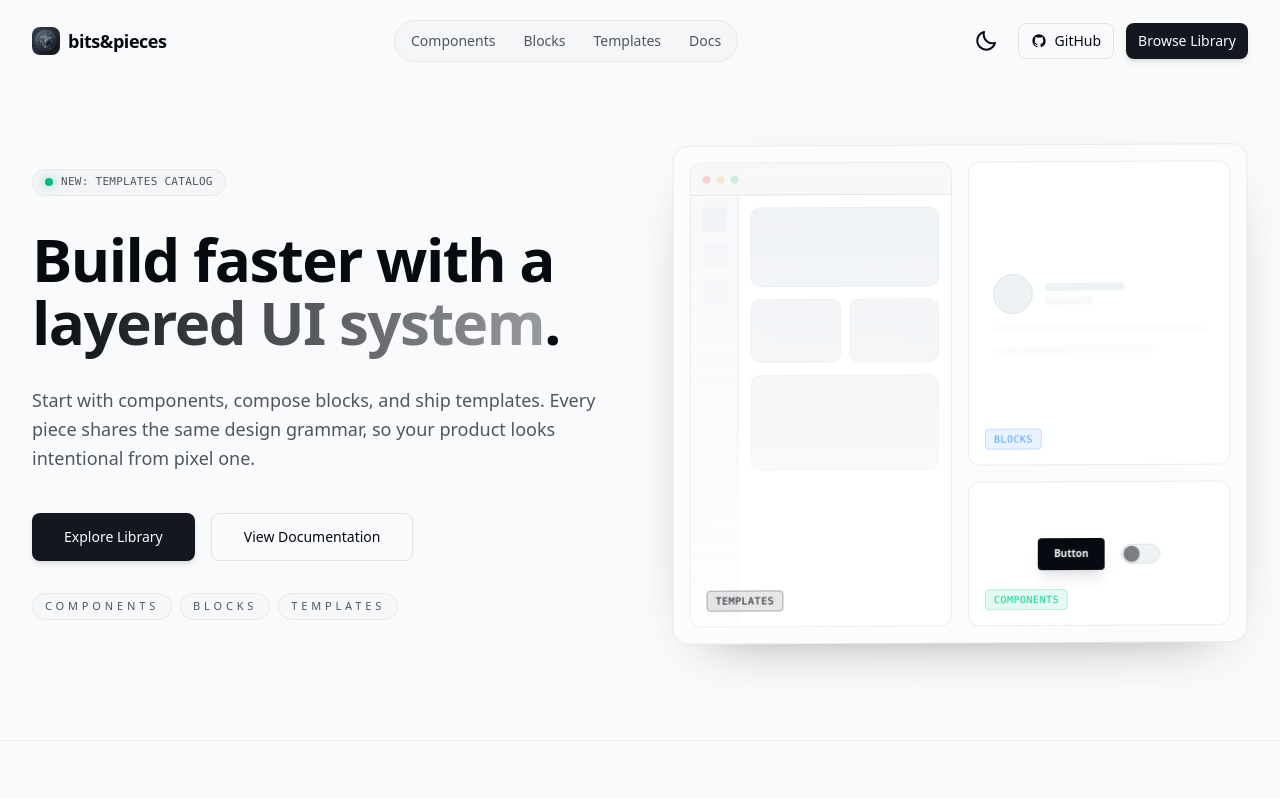
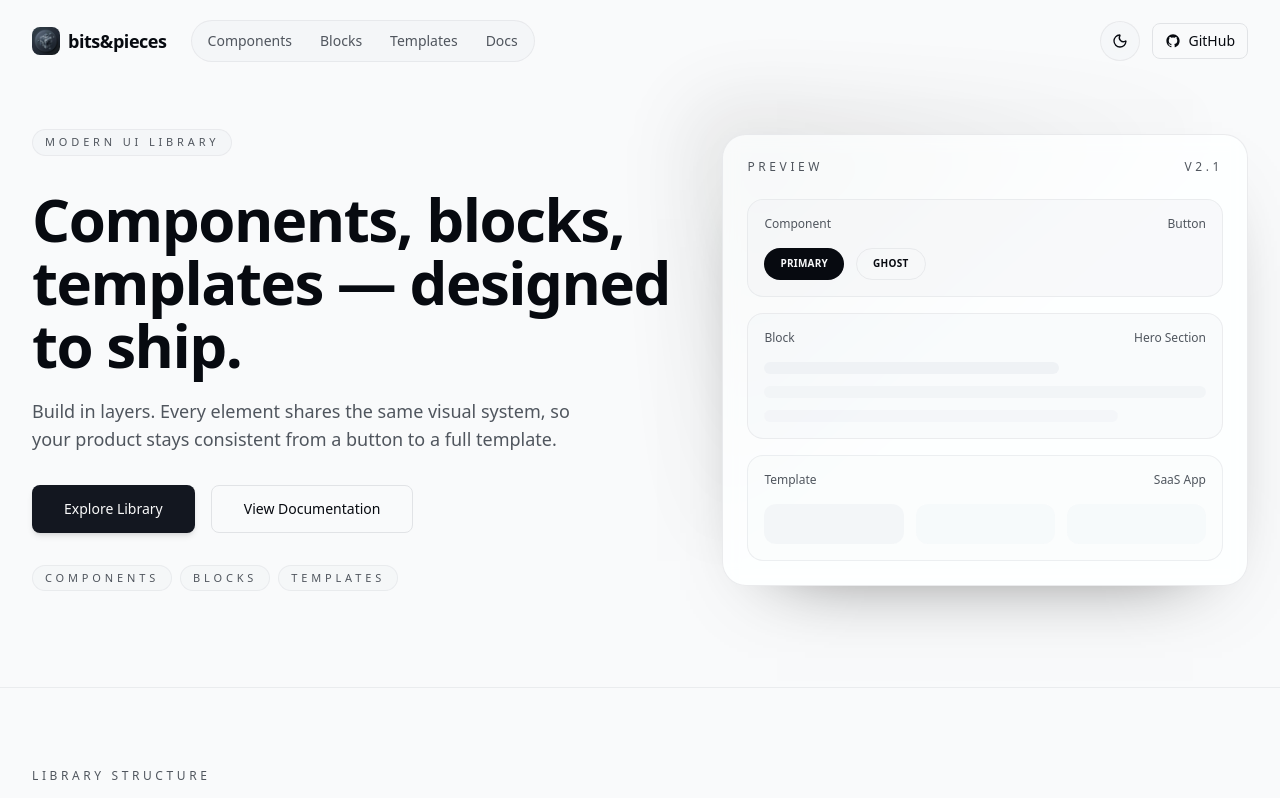
Before and after one commit to itstheanurag/bitsandpieces, a Next.js app: page / in a window 1280 px wide. Shown: the top 798 px of the page. Built offline with nearby package versions, Linux system fonts and the light colour scheme.

Commit message:
some changes

```diff
--- a/app/globals.css
+++ b/app/globals.css
@@ -174,6 +174,24 @@
   }
 }
 
+/* View transition theming */
+html {
+  view-transition-name: root;
+}
+
+::view-transition-old(root),
+::view-transition-new(root) {
+  animation: none;
+  mix-blend-mode: normal;
+}
+
+@media (prefers-reduced-motion: reduce) {
+  ::view-transition-old(root),
+  ::view-transition-new(root) {
+    animation: none;
+  }
+}
+
 /* ===============================================
    NEXTRA THEME OVERRIDES - Forge UI Style
    =============================================== */
@@ -232,21 +250,46 @@ html.dark .nextra-sidebar-container {
   margin-bottom: 0.5rem;
 }
 
+/* Flatten nested sidebar lists */
+.nextra-sidebar-container ul,
+.nextra-sidebar-container ul ul {
+  margin-left: 0 !important;
+  padding-left: 0 !important;
+}
+
+.nextra-sidebar-container li {
+  margin-left: 0 !important;
+  padding-left: 0 !important;
+}
+
 /* Sidebar links */
 .nextra-sidebar-container a {
   font-size: 0.8125rem;
   padding: 0.375rem 0.75rem;
   border-radius: 0.375rem;
   transition: all 0.15s ease;
+  color: rgba(0, 0, 0, 0.7);
 }
 
 html.dark .nextra-sidebar-container a {
   color: rgba(255, 255, 255, 0.7);
 }
 
+.nextra-sidebar-container a:hover {
+  color: rgba(0, 0, 0, 0.95);
+  background: color-mix(in srgb, var(--muted) 70%, transparent);
+}
+
 html.dark .nextra-sidebar-container a:hover {
   color: #fff;
   background: rgba(255, 255, 255, 0.05);
+}
+
+.nextra-sidebar-container a[data-active="true"],
+.nextra-sidebar-container a.active {
+  color: rgba(0, 0, 0, 0.95);
+  background: color-mix(in srgb, var(--accent) 70%, transparent);
+  font-weight: 500;
 }
 
 html.dark .nextra-sidebar-container a[data-active="true"],
--- a/components/docs/docs-navbar.tsx
+++ b/components/docs/docs-navbar.tsx
@@ -1,48 +1,63 @@
 "use client";
 
-import { useTheme } from "next-themes";
 import Image from "next/image";
 import Link from "next/link";
 import { FiGithub } from "react-icons/fi";
+import { Search } from "nextra/components";
 import { ThemeToggle } from "../root/theme";
 
 export const DocsNavbar = () => {
-  const { theme, setTheme, resolvedTheme } = useTheme();
-
-  const toggleTheme = () => {
-    setTheme(resolvedTheme === "dark" ? "light" : "dark");
-  };
-
   return (
-    <nav className="sticky top-0 z-50 flex h-16 items-center justify-between border-b border-border bg-background/80 backdrop-blur-md px-6">
-      {/* Logo */}
-      <Link
-        href="/"
-        className="flex items-center gap-2 hover:opacity-80 transition-opacity"
-      >
+    <nav className="sticky top-0 z-50 border-b border-border/70 bg-background/80 backdrop-blur-xl">
+      <div className="mx-auto flex h-16 max-w-7xl items-center justify-between px-4 sm:px-6 lg:px-8">
+        <div className="flex items-center gap-6">
+          <Link href="/" className="flex items-center gap-2">
             <Image
               src="/logo.png"
               alt="Logo"
               width={28}
               height={28}
-          className="rounded"
+              className="rounded-md"
             />
+            <span className="hidden sm:inline text-sm font-semibold tracking-tight">
+              Bits&Pieces
+            </span>
           </Link>
 
-      {/* Right side actions */}
+          <div className="hidden md:flex items-center gap-4 text-sm text-muted-foreground">
+            <Link href="/docs" className="hover:text-foreground">
+              Docs
+            </Link>
+            <Link href="/#components" className="hover:text-foreground">
+              Components
+            </Link>
+            <Link href="/#blocks" className="hover:text-foreground">
+              Blocks
+            </Link>
+            <Link href="/#templates" className="hover:text-foreground">
+              Templates
+            </Link>
+          </div>
+        </div>
+
         <div className="flex items-center gap-3">
-        {/* GitHub Link */}
+          <div className="hidden lg:block">
+            <Search
+              placeholder="Search components"
+              className="w-[220px] rounded-full border border-border/70 bg-muted/40 px-3 py-1.5 text-xs text-foreground placeholder:text-muted-foreground focus:outline-none"
+            />
+          </div>
           <Link
             href="https://github.com/itstheanurag/bitsandpieces"
             target="_blank"
             rel="noopener noreferrer"
-          className="p-2 rounded-md hover:bg-muted text-muted-foreground hover:text-foreground transition-colors"
+            className="inline-flex h-10 w-10 items-center justify-center rounded-full border border-border/70 bg-muted/40 text-muted-foreground hover:text-foreground hover:bg-muted transition-colors"
             aria-label="GitHub repository"
           >
-          <FiGithub className="h-5 w-5" />
+            <FiGithub className="h-4 w-4" />
           </Link>
-
           <ThemeToggle />
+        </div>
       </div>
     </nav>
   );
--- a/components/home/hero.tsx
+++ b/components/home/hero.tsx
@@ -1,142 +1,104 @@
 import React from "react";
+import Link from "next/link";
 import { Button } from "../ui/button";
-import Link from "next/link";
+
 export const Hero: React.FC = () => {
   return (
-    <section className="relative pt-24 pb-16 lg:pt-36 lg:pb-24 overflow-hidden border-b border-border/60">
-      <div className="absolute inset-0 bg-background overflow-hidden pointer-events-none">
-        <div className="absolute inset-0 bg-[radial-gradient(circle_at_top_left,rgba(255,255,255,0.08),transparent_50%),radial-gradient(circle_at_bottom_right,rgba(255,255,255,0.05),transparent_55%)] dark:bg-[radial-gradient(circle_at_top_left,rgba(255,255,255,0.06),transparent_50%),radial-gradient(circle_at_bottom_right,rgba(255,255,255,0.04),transparent_55%)]" />
-        <div className="absolute inset-0 bg-[linear-gradient(to_right,rgba(255,255,255,0.08)_1px,transparent_1px),linear-gradient(to_bottom,rgba(255,255,255,0.08)_1px,transparent_1px)] bg-[size:48px_48px] opacity-[0.06]" />
+    <section className="relative overflow-hidden border-b border-border/60 pt-24 pb-16 lg:pt-32 lg:pb-24">
+      <div className="absolute inset-0 bg-background">
+        <div className="absolute inset-0 bg-[radial-gradient(circle_at_top_left,rgba(255,255,255,0.08),transparent_55%),radial-gradient(circle_at_bottom_right,rgba(255,255,255,0.05),transparent_60%)] dark:bg-[radial-gradient(circle_at_top_left,rgba(255,255,255,0.05),transparent_55%),radial-gradient(circle_at_bottom_right,rgba(255,255,255,0.04),transparent_60%)]" />
+        <div className="absolute inset-0 bg-[linear-gradient(to_right,rgba(255,255,255,0.07)_1px,transparent_1px),linear-gradient(to_bottom,rgba(255,255,255,0.07)_1px,transparent_1px)] bg-[size:60px_60px] opacity-[0.05]" />
       </div>
 
       <div className="relative z-10 max-w-7xl mx-auto px-4 sm:px-6 lg:px-8">
-        <div className="flex flex-col lg:flex-row items-center gap-12 lg:gap-16">
-          <div className="flex-1 text-center lg:text-left space-y-8">
-            <div className="inline-flex items-center gap-2 px-3 py-1 rounded-full bg-muted/60 border border-border/60">
-              <span className="h-2 w-2 rounded-full bg-emerald-500 shadow-[0_0_12px_rgba(16,185,129,0.6)]" />
-              <span className="text-[11px] font-mono text-muted-foreground font-medium tracking-wide uppercase">
-                New: Templates Catalog
-              </span>
+        <div className="grid gap-12 lg:grid-cols-[1.1fr_0.9fr] lg:items-center">
+          <div className="space-y-8 text-center lg:text-left">
+            <div className="inline-flex items-center gap-2 rounded-full border border-border/60 bg-muted/50 px-3 py-1 text-[11px] uppercase tracking-[0.35em] text-muted-foreground">
+              Modern UI Library
             </div>
 
-            <h1 className="text-5xl sm:text-6xl font-semibold tracking-tight text-foreground leading-[1.05]">
-              Build faster with a{" "}
-              <span className="text-transparent bg-clip-text bg-gradient-to-r from-foreground via-foreground/70 to-foreground/40">
-                layered UI system
-              </span>
-              .
-            </h1>
+            <div className="space-y-5">
+              <h1 className="text-5xl sm:text-6xl font-semibold tracking-tight leading-[1.05]">
+                Components, blocks, templates — designed to ship.
+              </h1>
+              <p className="text-lg text-muted-foreground max-w-xl mx-auto lg:mx-0">
+                Build in layers. Every element shares the same visual system, so
+                your product stays consistent from a button to a full template.
+              </p>
+            </div>
 
-            <p className="text-lg text-muted-foreground max-w-xl mx-auto lg:mx-0 leading-relaxed">
-              Start with components, compose blocks, and ship templates. Every
-              piece shares the same design grammar, so your product looks
-              intentional from pixel one.
-            </p>
-
-            <div className="flex flex-col sm:flex-row items-center justify-center lg:justify-start gap-4 pt-2">
+            <div className="flex flex-col sm:flex-row items-center justify-center lg:justify-start gap-4">
               <Link href="/docs">
                 <Button size="lg" className="h-12 px-8">
                   Explore Library
                 </Button>
               </Link>
               <Link href="/docs">
-                <Button
-                  variant="outline"
-                  size="lg"
-                  className="h-12 px-8 bg-transparent"
-                >
+                <Button variant="outline" size="lg" className="h-12 px-8">
                   View Documentation
                 </Button>
               </Link>
             </div>
 
             <div className="flex flex-wrap items-center justify-center lg:justify-start gap-2 text-[11px] uppercase tracking-[0.35em] text-muted-foreground">
-              <span className="px-3 py-1 rounded-full border border-border/60 bg-muted/40">
+              <span className="rounded-full border border-border/60 bg-muted/40 px-3 py-1">
                 Components
               </span>
-              <span className="px-3 py-1 rounded-full border border-border/60 bg-muted/40">
+              <span className="rounded-full border border-border/60 bg-muted/40 px-3 py-1">
                 Blocks
               </span>
-              <span className="px-3 py-1 rounded-full border border-border/60 bg-muted/40">
+              <span className="rounded-full border border-border/60 bg-muted/40 px-3 py-1">
                 Templates
               </span>
             </div>
           </div>
 
-          {/* Right Visual - Bento Grid */}
-          <div
-            className="flex-1 w-full max-w-[600px] lg:max-w-none perspective-1000"
-          >
-            <div className="grid grid-cols-2 grid-rows-3 gap-4 h-[400px] lg:h-[500px] w-full p-4 rounded-2xl border border-border/70 bg-card/40 backdrop-blur-sm shadow-[0_20px_60px_-40px_rgba(0,0,0,0.6)] rotate-y-[-4deg] rotate-x-[4deg] hover:rotate-0 transition-transform duration-700 ease-out">
-              {/* 1. Template Preview (Tall Left) */}
-              <div className="row-span-3 col-span-1 bg-card/70 border border-border/70 rounded-xl overflow-hidden flex flex-col group relative">
-                <div className="absolute inset-0 bg-gradient-to-b from-transparent to-card/80 pointer-events-none z-10" />
-                {/* Header */}
-                <div className="h-8 border-b border-border bg-muted/50 flex items-center px-3 gap-1.5">
-                  <div className="w-2 h-2 rounded-full bg-red-500/20" />
-                  <div className="w-2 h-2 rounded-full bg-yellow-500/20" />
-                  <div className="w-2 h-2 rounded-full bg-green-500/20" />
-                </div>
-                {/* Body */}
-                <div className="flex-1 flex">
-                  {/* Sidebar */}
-                  <div className="w-12 border-r border-border bg-muted/50 flex flex-col items-center py-3 gap-3">
-                    <div className="w-6 h-6 rounded bg-muted" />
-                    <div className="w-6 h-6 rounded bg-muted/50" />
-                    <div className="w-6 h-6 rounded bg-muted/50" />
+          <div className="relative">
+            <div className="absolute -inset-8 rounded-[32px] bg-gradient-to-br from-foreground/15 via-transparent to-transparent blur-2xl opacity-70" />
+            <div className="relative rounded-3xl border border-border/70 bg-card/70 p-6 shadow-[0_30px_80px_-55px_rgba(0,0,0,0.7)] backdrop-blur">
+              <div className="flex items-center justify-between text-xs uppercase tracking-[0.3em] text-muted-foreground">
+                <span>Preview</span>
+                <span>v2.1</span>
+              </div>
+
+              <div className="mt-6 space-y-4">
+                <div className="rounded-2xl border border-border/60 bg-muted/40 p-4">
+                  <div className="flex items-center justify-between text-xs text-muted-foreground">
+                    <span>Component</span>
+                    <span>Button</span>
                   </div>
-                  {/* Content */}
-                  <div className="flex-1 p-3 space-y-3">
-                    <div className="h-20 rounded-lg bg-muted border border-border/50" />
-                    <div className="grid grid-cols-2 gap-2">
-                      <div className="h-16 rounded-lg bg-muted border border-border/50" />
-                      <div className="h-16 rounded-lg bg-muted border border-border/50" />
-                    </div>
-                    <div className="h-24 rounded-lg bg-muted border border-border/50" />
+                  <div className="mt-4 flex gap-3">
+                    <button className="h-8 rounded-full bg-foreground px-4 text-[10px] font-semibold uppercase tracking-wide text-background">
+                      Primary
+                    </button>
+                    <button className="h-8 rounded-full border border-border/70 px-4 text-[10px] font-semibold uppercase tracking-wide text-foreground">
+                      Ghost
+                    </button>
                   </div>
                 </div>
-                {/* Label */}
-                <div className="absolute bottom-4 left-4 z-20">
-                  <span className="px-2 py-1 rounded bg-primary/10 border border-primary/30 text-primary text-[10px] font-mono uppercase tracking-wider">
-                    Templates
-                  </span>
-                </div>
-              </div>
 
-              {/* 2. Block Preview (Top Right) */}
-              <div className="row-span-2 col-span-1 bg-card/70 border border-border/70 rounded-xl overflow-hidden relative group">
-                <div className="absolute inset-0 flex items-center justify-center p-6">
-                  <div className="w-full space-y-3">
-                    <div className="flex items-center gap-3">
-                      <div className="w-10 h-10 rounded-full bg-muted border border-border" />
-                      <div className="space-y-1.5">
-                        <div className="h-2 w-20 bg-muted rounded" />
-                        <div className="h-2 w-12 bg-muted/50 rounded" />
-                      </div>
-                    </div>
-                    <div className="h-2 w-full bg-muted/30 rounded" />
-                    <div className="h-2 w-3/4 bg-muted/30 rounded" />
+                <div className="rounded-2xl border border-border/60 bg-muted/30 p-4">
+                  <div className="flex items-center justify-between text-xs text-muted-foreground">
+                    <span>Block</span>
+                    <span>Hero Section</span>
+                  </div>
+                  <div className="mt-4 space-y-3">
+                    <div className="h-3 w-2/3 rounded-full bg-muted" />
+                    <div className="h-3 w-full rounded-full bg-muted/70" />
+                    <div className="h-3 w-4/5 rounded-full bg-muted/50" />
                   </div>
                 </div>
-                <div className="absolute bottom-4 left-4">
-                  <span className="px-2 py-1 rounded bg-blue-500/10 border border-blue-500/20 text-blue-400 text-[10px] font-mono uppercase tracking-wider">
-                    Blocks
-                  </span>
-                </div>
-              </div>
 
-              {/* 3. Component Preview (Bottom Right) */}
-              <div className="row-span-1 col-span-1 bg-card/70 border border-border/70 rounded-xl overflow-hidden relative group flex items-center justify-center gap-4">
-                <button className="h-8 px-4 rounded bg-foreground text-background text-[10px] font-bold shadow-lg transform group-hover:-translate-y-1 transition-transform">
-                  Button
-                </button>
-                <div className="w-10 h-5 rounded-full bg-muted border border-border flex items-center px-0.5">
-                  <div className="w-4 h-4 rounded-full bg-foreground/50 shadow-sm" />
-                </div>
-                <div className="absolute bottom-4 left-4">
-                  <span className="px-2 py-1 rounded bg-emerald-500/10 border border-emerald-500/20 text-emerald-400 text-[10px] font-mono uppercase tracking-wider">
-                    Components
-                  </span>
+                <div className="rounded-2xl border border-border/60 bg-muted/20 p-4">
+                  <div className="flex items-center justify-between text-xs text-muted-foreground">
+                    <span>Template</span>
+                    <span>SaaS App</span>
+                  </div>
+                  <div className="mt-4 grid grid-cols-3 gap-3">
+                    <div className="h-10 rounded-xl bg-muted/70" />
+                    <div className="h-10 rounded-xl bg-muted/40" />
+                    <div className="h-10 rounded-xl bg-muted/40" />
+                  </div>
                 </div>
               </div>
             </div>
--- a/components/layout/navbar.tsx
+++ b/components/layout/navbar.tsx
@@ -38,6 +38,7 @@ export const Navbar: React.FC = () => {
     >
       <div className="max-w-7xl mx-auto px-4 sm:px-6 lg:px-8">
         <div className="flex items-center justify-between">
+          <div className="flex items-center gap-6">
             <Link href="/" className="flex items-center gap-2 group">
               <div className="relative">
                 <Image
@@ -54,8 +55,7 @@ export const Navbar: React.FC = () => {
               </span>
             </Link>
 
-          <div className="hidden md:flex items-center gap-2">
-            <div className="flex items-center gap-1 rounded-full border border-border/70 bg-muted/50 p-1 text-sm">
+            <div className="hidden md:flex items-center gap-1 rounded-full border border-border/70 bg-muted/50 p-1 text-sm">
               {[
                 { label: "Components", href: "/#components" },
                 { label: "Blocks", href: "/#blocks" },
@@ -89,15 +89,16 @@ export const Navbar: React.FC = () => {
                 GitHub
               </Link>
             </Button>
-            <Button asChild size="sm" className="hidden sm:inline-flex">
-              <Link href="/docs">Browse Library</Link>
-            </Button>
             <button
               className="md:hidden inline-flex h-9 w-9 items-center justify-center rounded-md border border-border/70 bg-muted/40 text-foreground"
               onClick={() => setMenuOpen((prev) => !prev)}
               aria-label="Toggle navigation"
             >
-              {menuOpen ? <FiX className="size-4" /> : <FiMenu className="size-4" />}
+              {menuOpen ? (
+                <FiX className="size-4" />
+              ) : (
+                <FiMenu className="size-4" />
+              )}
             </button>
           </div>
         </div>
--- a/components/root/theme/toggle.tsx
+++ b/components/root/theme/toggle.tsx
@@ -2,24 +2,23 @@
 
 import { useTheme } from "next-themes";
 import { useEffect, useState } from "react";
-import { BiMoon, BiSun } from "react-icons/bi";
+import { Moon, Sun } from "lucide-react";
 
 export function ThemeToggle() {
-  const { theme, setTheme } = useTheme();
+  const { resolvedTheme, setTheme } = useTheme();
   const [mounted, setMounted] = useState(false);
 
   useEffect(() => {
     setMounted(true);
   }, []);
 
-  const switchTheme = () => {
-    const nextTheme = theme === "dark" ? "light" : "dark";
-    setTheme(nextTheme);
-  };
+  const startViewTransition = (event: React.MouseEvent<HTMLButtonElement>) => {
+    const currentTheme = resolvedTheme ?? "light";
+    const isDark = currentTheme === "dark";
+    const nextTheme = isDark ? "light" : "dark";
 
-  const startViewTransition = (event: React.MouseEvent<HTMLButtonElement>) => {
     if (!document.startViewTransition) {
-      switchTheme();
+      setTheme(nextTheme);
       return;
     }
 
@@ -31,25 +30,27 @@ export function ThemeToggle() {
       Math.max(y, window.innerHeight - y),
     );
 
-    const transition = document.startViewTransition(() => {
-      switchTheme();
-    });
+    const transition = document.startViewTransition(() => setTheme(nextTheme));
 
     transition.ready.then(() => {
-      const duration = 1000;
+      const duration = 650;
+      const easing = "cubic-bezier(0.65, 0, 0.35, 1)";
+      const clipPath = [
+        `circle(0px at ${x}px ${y}px)`,
+        `circle(${endRadius}px at ${x}px ${y}px)`,
+      ];
 
       requestAnimationFrame(() => {
         document.documentElement.animate(
           {
-            clipPath: [
-              `circle(0px at ${x}px ${y}px)`,
-              `circle(${endRadius}px at ${x}px ${y}px)`,
-            ],
+            clipPath: isDark ? clipPath.slice().reverse() : clipPath,
           },
           {
-            duration: duration,
-            easing: "ease-in-out",
-            pseudoElement: "::view-transition-new(root)",
+            duration,
+            easing,
+            pseudoElement: isDark
+              ? "::view-transition-old(root)"
+              : "::view-transition-new(root)",
           },
         );
       });
@@ -57,22 +58,21 @@ export function ThemeToggle() {
   };
 
   if (!mounted) {
-    return <div className="w-9 h-9" />;
+    return <div className="w-10 h-10" />;
   }
 
   return (
     <button
       onClick={startViewTransition}
-      className="p-2 rounded-full hover:bg-neutral-100 dark:hover:bg-neutral-800 transition-colors relative overflow-hidden"
+      className="group relative inline-flex h-10 w-10 items-center justify-center rounded-full border border-border/70 bg-muted/40 text-foreground transition-colors hover:bg-muted/70"
       aria-label="Toggle theme"
     >
-      <div key={theme}>
-        {theme === "dark" ? (
-          <BiSun size={24} className="text-foreground" />
-        ) : (
-          <BiMoon size={24} className="text-foreground" />
-        )}
-      </div>
+      <span className="absolute inset-0 rounded-full shadow-[inset_0_0_12px_rgba(255,255,255,0.06)]" />
+      {resolvedTheme === "dark" ? (
+        <Sun className="h-4 w-4 transition-transform duration-300 group-hover:rotate-12" />
+      ) : (
+        <Moon className="h-4 w-4 transition-transform duration-300 group-hover:-rotate-12" />
+      )}
     </button>
   );
 }
```
Also changed, not shown: app/docs/layout.tsx (+4 -25 lines), next.config.ts (+11 -0 lines). Lines whose indentation alone changed are shown as unchanged.
